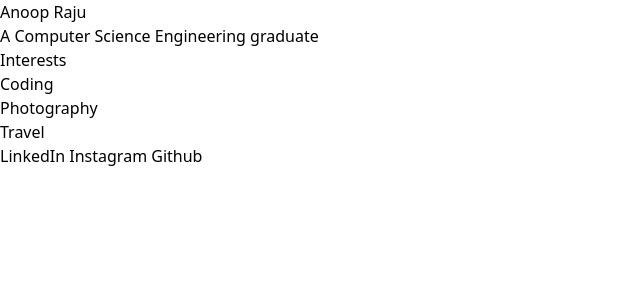
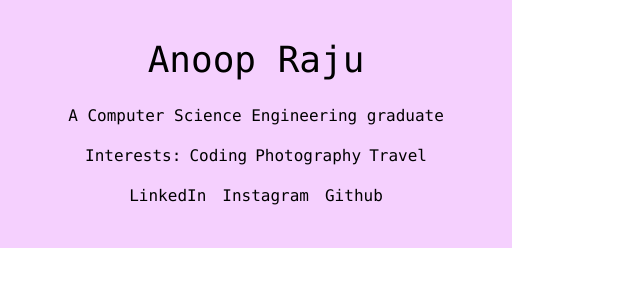
Before and after one commit to anoopraju31/100xdevs_cohort, a React (Vite) app in the folder Week 5/assigments/business-card/: page / in a window 1280 px wide. Shown: the top 300 px of the page, without its empty margins (0-640 px from the left). Built offline with nearby package versions, Linux system fonts and the light colour scheme.

Commit message:
Week 5 - Assignments: Business Card: BusinessCard Component - styled

```diff
--- a/Week 5/assigments/business-card/src/components/BusinessCard.jsx
+++ b/Week 5/assigments/business-card/src/components/BusinessCard.jsx
@@ -3,17 +3,19 @@ import PropTypes from 'prop-types'
 const BusinessCard = (props) => {
 	const { name, description, interests, socials } = props
 	return (
-		<div>
-			<h2> {name} </h2>
-			<p> {description} </p>
-			<div>
-				<h4> Interests </h4>
-				{interests.map(({ id, interest }) => (
-					<p key={id}> {interest} </p>
-				))}
+		<div className='max-w-lg p-10 bg-fuchsia-200 font-mono flex gap-2 justify-center items-center flex-col'>
+			<h2 className='text-4xl mb-4'> {name} </h2>
+			<p className='text-center mb-2'> {description} </p>
+			<div className='flex gap-2 mb-2'>
+				<h4 className='font-medium'> Interests: </h4>
+				<div className='flex items-center gap-2'>
+					{interests.map(({ id, interest }) => (
+						<p key={id}> {interest} </p>
+					))}
+				</div>
 			</div>
 
-			<div className=''>
+			<div className='flex items-center gap-4'>
 				{socials.map(({ id, title, link }) => (
 					<a key={id} href={link}>
 						{' '}
```
